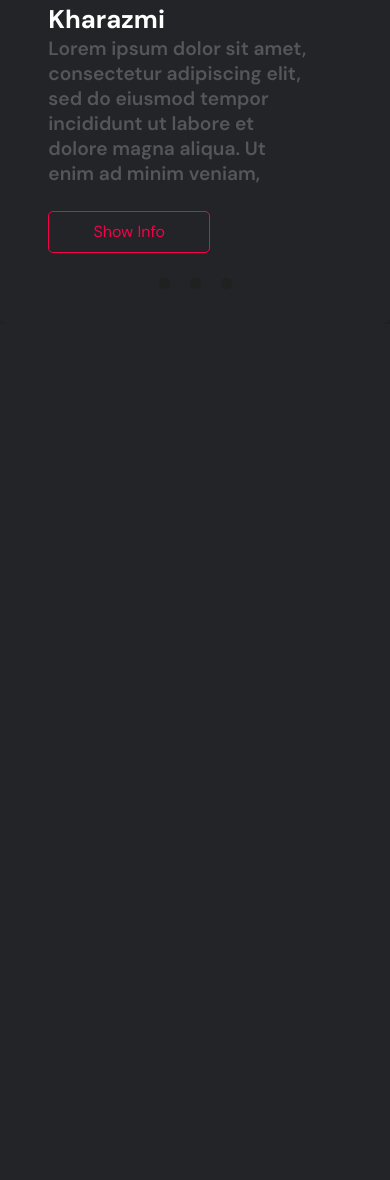
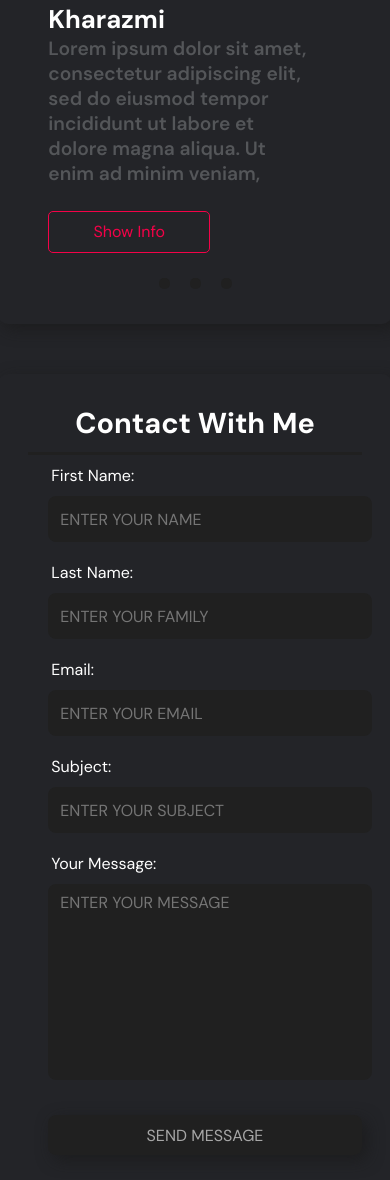
Before and after one commit to Soren2007/Soren2007.github.io, a plain HTML site: page index.html in a window 390 px wide. Shown: the part 3016-4196 px from the top of the page. Before the commit the page ends 3340 px from the top, so only its background shows below. Drawn offline with nearby package versions, Linux system fonts and the light colour scheme.

Commit message:
update 2025-05-15

```diff
--- a/css/responsive.css
+++ b/css/responsive.css
@@ -21,3 +21,17 @@
         width: 80%;
     }
 }
+@media screen and (max-width:585px) {
+    .form>div .input__box:first-child, .form >div .input__box:nth-child(2) {
+        width: 100%;
+        margin: 10px;
+    }
+
+    .form> .flex{
+        display: block;
+    }
+
+    .form>div .input__box:first-child input, .form>div .input__box:nth-child(2) input {
+        margin-left: 10px;
+    }
+}
--- a/index.html
+++ b/index.html
@@ -545,7 +545,64 @@
                 </div>
             </div>
         </section>
+        <section class="card">
+            <div class="card__title">
+                <!-- <h2 class="card__title__content">Testimonial</h2> -->
+                <h2 class="card__title__content">Contact With Me</h2>
+            </div>
+            <div class="card__line"></div>
+            <div class="card__content">
+                <form action="" class="form">
+                    <div class="flex">
+                        <div class="input__box">
+                            <div>
+                                <label for="">First Name:</label>
+                            </div>
+                            <div>
+                                <input type="text" name="firstname" placeholder="Enter Your Name" required>
+                            </div>
+                        </div>
+                        <div class="input__box">
+                            <div>
+                                <label for="">Last Name:</label>
+                            </div>
+                            <div>
+                                <input type="text" name="lastname" placeholder="Enter Your Family" required>
+                            </div>
+                        </div>
+                    </div>
+                    <div class="input__box">
+                        <div>
+                            <label for="">Email:</label>
+                        </div>
+                        <div>
+                            <input type="email" name="email" placeholder="Enter Your Email" required>
+                        </div>
+                    </div>
+                    <div class="input__box">
+                        <div>
+                            <label for="">Subject:</label>
+                        </div>
+                        <div>
+                            <input type="text" name="subject" placeholder="Enter Your Subject" required>
+                        </div>
+                    </div>
+                    <div class="input__box">
+                        <div>
+                            <label for="">Your Message:</label>
+                        </div>
+                        <div>
+                            <textarea name="" id="" placeholder="Enter Your Message"></textarea>
+                        </div>
+                    </div>
+                    <div class="input__box">
+                        <input type="submit" value="Send Message" >
+                    </div>
+                </form>
+            </div>
+        </section>
     </main>
+    <script src="https://smtpjs.com/v3/smtp.js"></script>
     <script src="https://unpkg.com/aos@2.3.1/dist/aos.js"></script>
     <script src="js/script.js"></script>
 </body>
--- a/js/script.js
+++ b/js/script.js
@@ -22,7 +22,29 @@ skill_cards.forEach(element => {
     })
 });
 // progress
+
+// aos
 AOS.init();
 document.querySelector('main').addEventListener("scroll", (e)=>{
     AOS.refresh()
 })
+// aos
+
+//email
+let form = document.querySelector(".form")
+function send() {
+    Email.send({
+        SecureToken : "etat-wcfk-kyga-wclp",
+        To : 'SorenShamloo.Programmer@gmail.com',
+        From : form.querySelector("input[name='email']").value,
+        Subject : form.querySelector("input[name='subject']").value,
+        Body : form.querySelector("input[name='firstname']").value + " " + form.querySelector("input[name='lastname']").value + "\n" + form.querySelector("textarea").value + "\n"
+    }).then(
+        message => alert(message)
+    );
+}
+form.addEventListener("submit", (e) => {
+    e.preventDefault();
+    send();
+})
+//email
```
